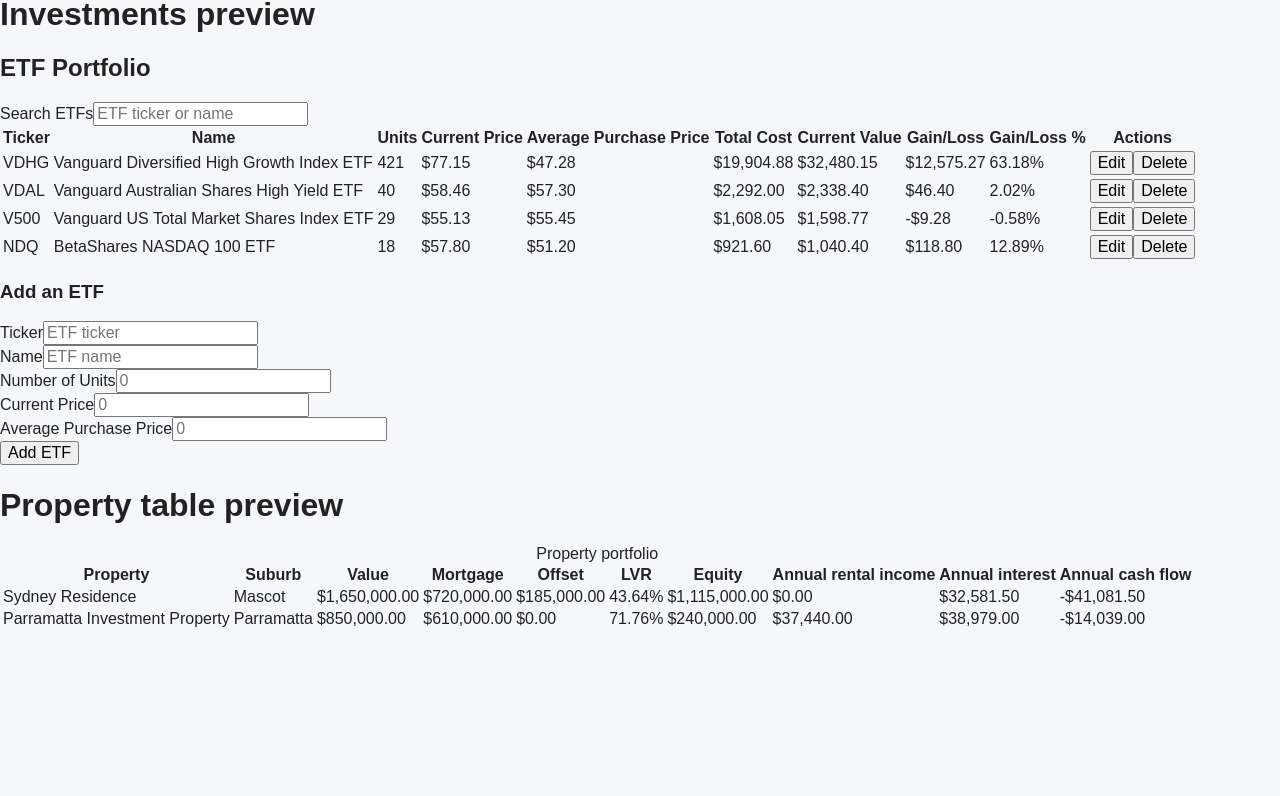
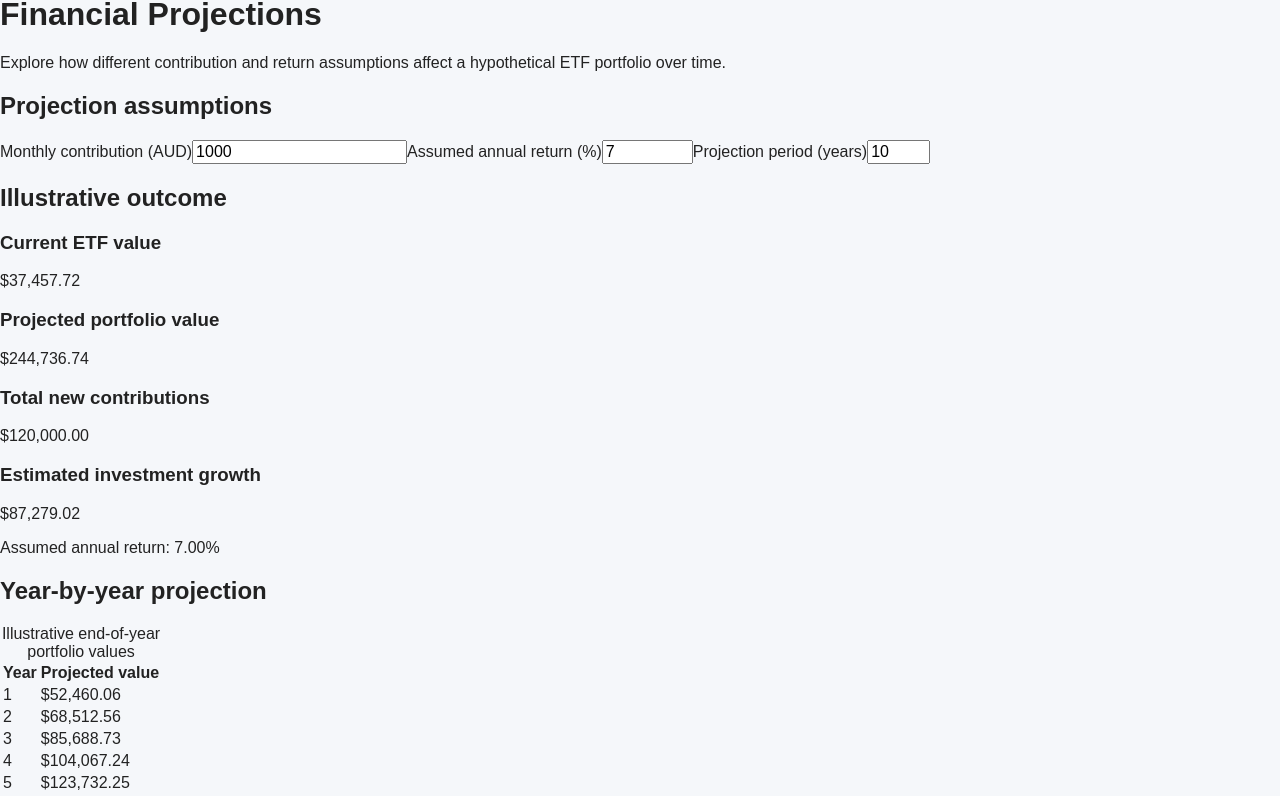
Before and after one commit to anthonycheung1/personal-finance-dashboard, a React (Vite) app: page /personal-finance-dashboard/projections in a window 1280 px wide. Shown: the part 3556-4352 px from the top of the page. Before the commit the page ends 4187 px from the top, so only its background shows below. Built offline with nearby package versions, Linux system fonts and the light colour scheme.

Commit message:
Add investment projection calculator

```diff
--- a/src/App.tsx
+++ b/src/App.tsx
@@ -23,6 +23,7 @@
 
 import Dashboard from './pages/Dashboard';
 import Mortgage from './pages/Mortgage';
+import Projections from './pages/Projections';
 
 import PageLayout from './components/Layout/PageLayout';
 import StatCard from './components/UI/StatCard';
@@ -79,6 +80,7 @@
 
       {/* Main financial dashboard */}
       <PageLayout title="Personal Finance Dashboard">
+        {/* Financial overview */}
         <section className="dashboard-section">
           <h2>Financial overview</h2>
 
@@ -90,41 +92,34 @@
 
             <StatCard
               title="ETF value"
-              value={formatCurrency(
-                getTotalETFValue(etfs)
-              )}
+              value={formatCurrency(getTotalETFValue(etfs))}
             />
 
             <StatCard
               title="Property equity"
-              value={formatCurrency(
-                getTotalPropertyEquity(properties)
-              )}
+              value={formatCurrency(getTotalPropertyEquity(properties))}
             />
 
             <StatCard
               title="Cash"
-              value={formatCurrency(
-                getTotalCash(cashAccounts)
-              )}
+              value={formatCurrency(getTotalCash(cashAccounts))}
             />
 
             <StatCard
               title="Superannuation"
-              value={formatCurrency(
-                getTotalSuperannuationBalance(
-                  superAccounts
-                )
-              )}
+              value={formatCurrency(getTotalSuperannuationBalance(superAccounts))}
             />
           </div>
         </section>
 
+        {/* Net worth chart */}
         <section className="dashboard-section">
           <h2>Net worth over time</h2>
+
           <NetWorthChart history={netWorthHistory} />
         </section>
 
+        {/* Asset allocation chart */}
         <section className="dashboard-section">
           <h2>Asset allocation</h2>
 
@@ -136,14 +131,19 @@
           />
         </section>
 
+        {/* Mortgage chart */}
         <section className="dashboard-section">
           <h2>Mortgage balance preview</h2>
+
           <MortgageChart schedule={mortgagePreview} />
         </section>
       </PageLayout>
 
       {/* Mortgage calculator page */}
       <Mortgage />
+
+      {/* Investment projections page */}
+      <Projections etfs={etfs} />
 
       {/* ETF portfolio preview */}
       <PageLayout title="Investments preview">
--- /dev/null
+++ b/src/pages/Projections.tsx
@@ -0,0 +1,148 @@
+
+import { useState } from 'react';
+
+import type { ETF } from '../types/finance';
+
+import {
+  getTotalETFValue
+} from '../utils/calculations';
+
+import {
+  formatCurrency,
+  formatPercentage
+} from '../utils/formatters';
+
+import PageLayout from '../components/Layout/PageLayout';
+import StatCard from '../components/UI/StatCard';
+
+type ProjectionsProps = {
+  etfs: ETF[];
+};
+
+// Use the ETF holdings passed down from App so projections reflect the current portfolio.
+function Projections(props: ProjectionsProps) {
+  const [monthlyContribution, setMonthlyContribution] = useState(1000);
+  const [annualReturn, setAnnualReturn] = useState(7);
+  const [years, setYears] = useState(10);
+
+  const currentPortfolioValue = getTotalETFValue(props.etfs);
+
+  const monthlyRate = Math.pow(1 + annualReturn / 100, 1 / 12) - 1;
+
+  let balance = currentPortfolioValue;
+
+  const projection = [];
+
+  for (let year = 1; year <= years; year++) {
+    for (let month = 0; month < 12; month++) {
+      balance = balance * (1 + monthlyRate) + monthlyContribution;
+    }
+
+    projection.push({year, balance});
+  }
+
+  const projectedValue = projection.length > 0 ? projection[projection.length - 1].balance : currentPortfolioValue;
+
+  const totalContributions = monthlyContribution * years * 12;
+
+  const estimatedGrowth = projectedValue - currentPortfolioValue - totalContributions;
+
+  return (
+    <PageLayout title="Financial Projections">
+      <p className="page-intro">
+        Explore how different contribution and return assumptions affect a hypothetical ETF portfolio over time.
+      </p>
+
+      <section className="dashboard-section">
+        <h2>Projection assumptions</h2>
+
+        <div className="form-card data-form">
+          <div className="form-grid">
+            <label>
+              Monthly contribution (AUD)
+
+              <input type="number" min="0" step="50" value={monthlyContribution} onChange={(event) => setMonthlyContribution(Math.max(0, Number(event.target.value)))} />
+            </label>
+
+            <label>
+              Assumed annual return (%)
+
+              <input type="number" min="-99" max="100" step="0.5" value={annualReturn} onChange={(event) => setAnnualReturn(Number(event.target.value))} />
+            </label>
+
+            <label>
+              Projection period (years)
+
+              <input type="number" min="1" max="50" step="1" value={years} onChange={(event) => setYears(Math.min(50, Math.max(1, Math.floor(Number(event.target.value)))))} />
+            </label>
+          </div>
+        </div>
+      </section>
+
+      <section className="dashboard-section">
+        <h2>
+          Illustrative outcome
+        </h2>
+
+        <div className="top-level-metrics-grid">
+          <StatCard
+            title="Current ETF value"
+            value={formatCurrency(currentPortfolioValue)}
+          />
+
+          <StatCard
+            title="Projected portfolio value"
+            value={formatCurrency(projectedValue)}
+          />
+
+          <StatCard
+            title="Total new contributions"
+            value={formatCurrency(totalContributions)}
+          />
+
+          <StatCard
+            title="Estimated investment growth"
+            value={formatCurrency(estimatedGrowth)}
+            subtitle={`Assumed annual return: ${formatPercentage(annualReturn)}`}
+          />
+        </div>
+      </section>
+
+      <section className="dashboard-section">
+        <h2>
+          Year-by-year projection
+        </h2>
+
+        <div className="table-container">
+          <table>
+            <caption>
+              Illustrative end-of-year portfolio values
+            </caption>
+
+            <thead>
+              <tr>
+                <th scope="col">Year</th>
+                <th scope="col">Projected value</th>
+              </tr>
+            </thead>
+
+            <tbody>
+              {projection.map((entry) => (
+                <tr key={entry.year}>
+                  <td>{entry.year}</td>
+                  <td>{formatCurrency(entry.balance)}</td>
+                </tr>
+              ))}
+            </tbody>
+          </table>
+        </div>
+
+        <p className="disclaimer">
+          These figures are illustrative calculations based on the assumptions entered. They do not account for tax, fees, inflation, market volatility or changes in contributions.
+        </p>
+      </section>
+    </PageLayout>
+  );
+}
+
+export default Projections;
```
